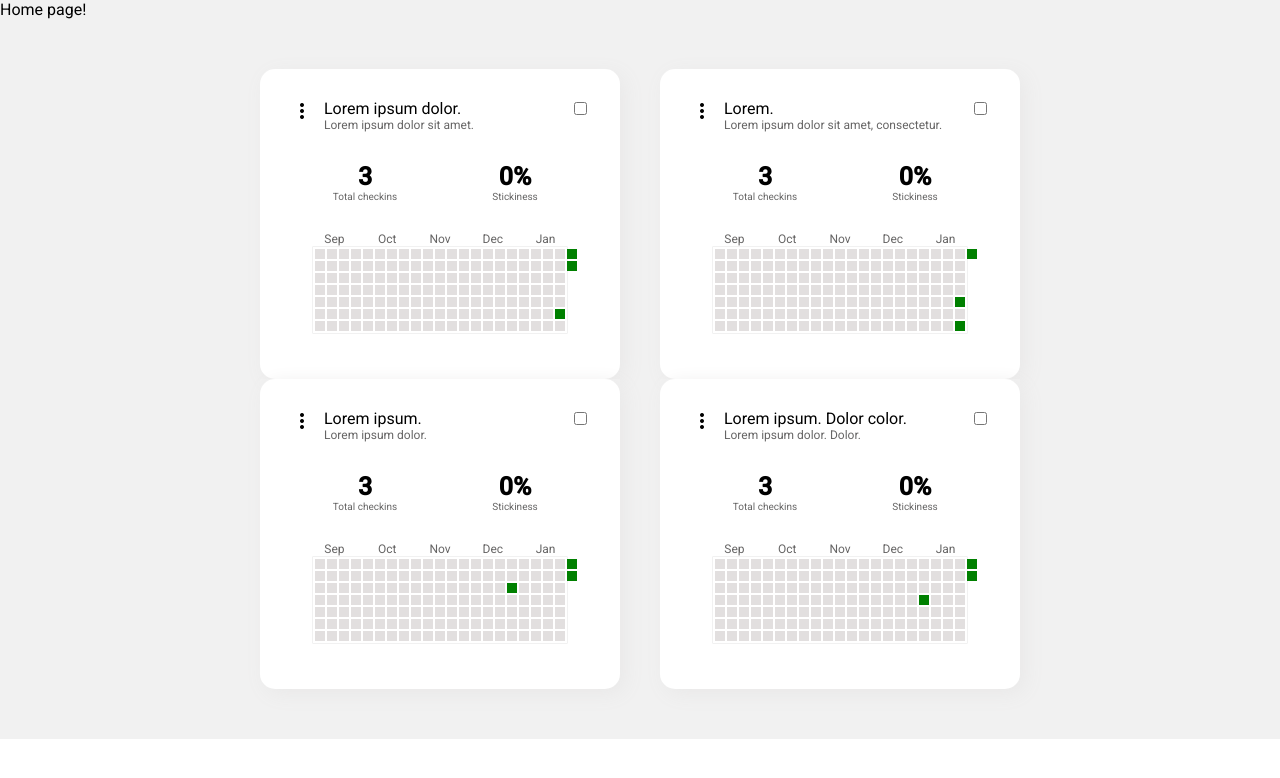
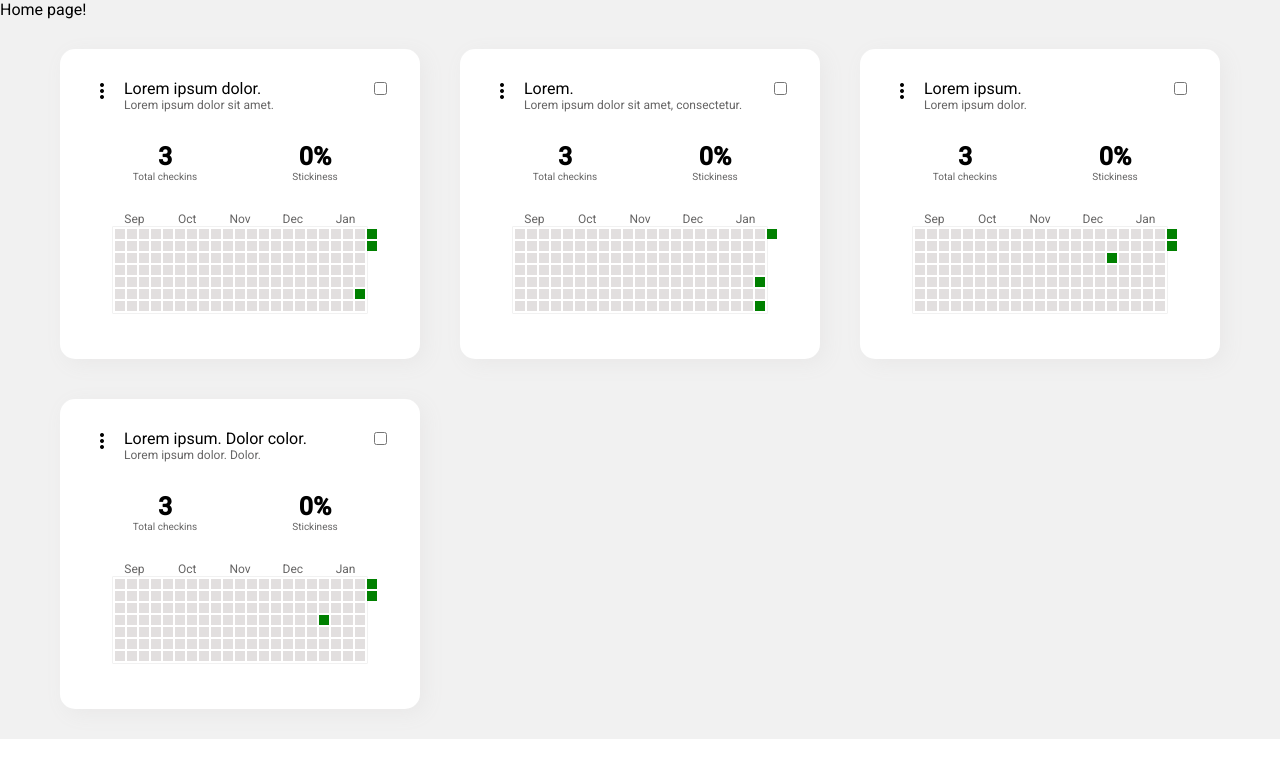
Before and after one commit to rsh-12/simple-tracker, an Angular app: page / in a window 1280 px wide. Shown: the top 778 px of the page. Built offline with nearby package versions, Linux system fonts and the light colour scheme; what @angular/fire would draw is missing.

Commit message:
Update habits-list.component.css

```diff
--- a/src/app/components/habits-list/habits-list.component.css
+++ b/src/app/components/habits-list/habits-list.component.css
@@ -1,13 +1,13 @@
-* {
-  background-color: #f1f1f1;
+.container {
+  max-width: 1200px;
+  margin: 0 auto;
+  padding: 10px;
+  display: flex;
+  justify-content: start;
+  flex-wrap: wrap;
+  align-content: center;
 }
 
-.container {
-  max-width: 800px;
-  margin: 0 auto;
-  padding: 50px;
-  display: flex;
-  justify-content: space-around;
-  flex-wrap: wrap;
-  align-content: space-around;
+.card {
+  margin: 20px;
 }
```
